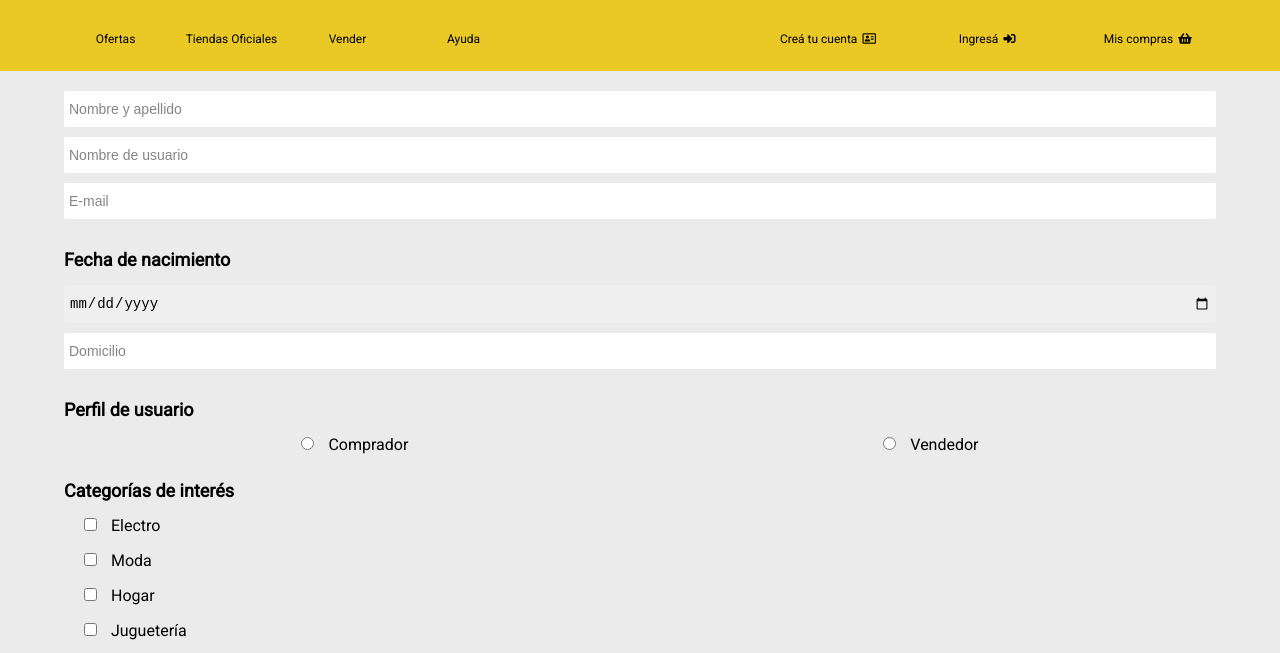
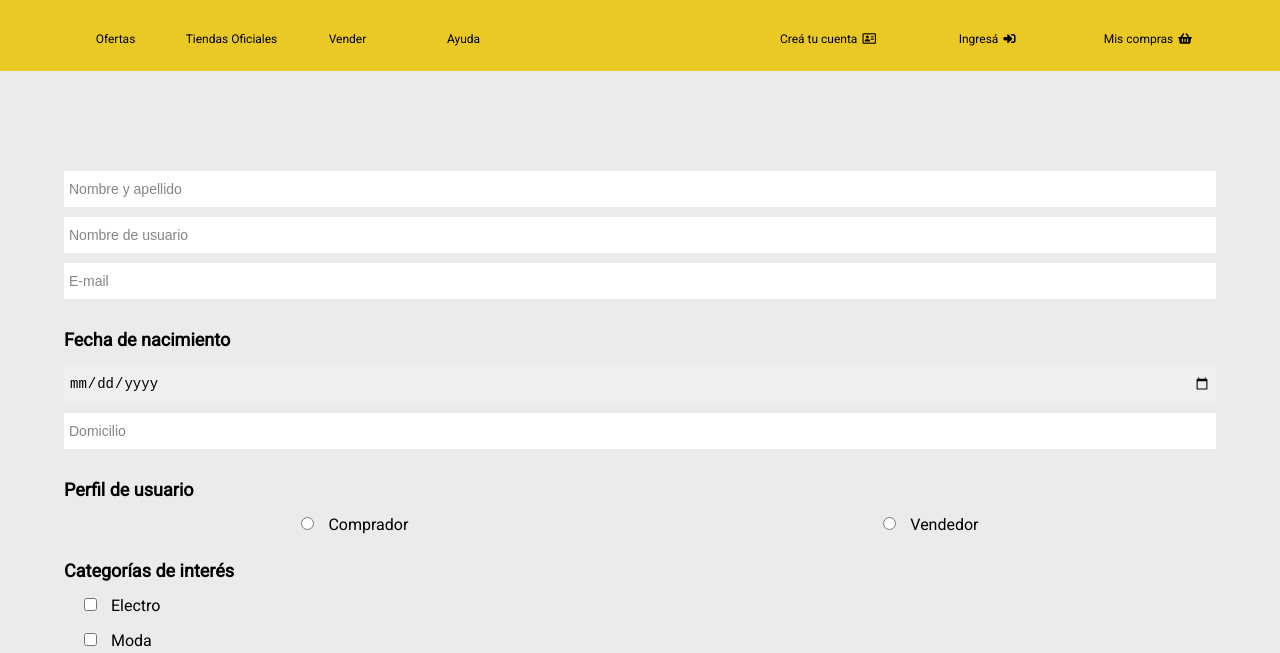
Before and after one commit to MicaPupparo/mercadoliebre, a website: page views/register.html in a window 1280 px wide. Shown: the part 139-792 px from the top of the page. Drawn offline with Linux system fonts and the light colour scheme; files whose address does not match are found by name.

Commit message:
fixed login & register

```diff
--- a/public/css/styles-login.css
+++ b/public/css/styles-login.css
@@ -1,7 +1,8 @@
 form{
     display: block;
-    width: 70%;
-    margin: 20px auto;
+    width: 90%;
+    margin: 100px auto;
+    max-width: 1200px;
 }
 
 .input{
--- a/public/css/styles-register.css
+++ b/public/css/styles-register.css
@@ -1,7 +1,8 @@
 .register{
     display: block;
     width: 90%;
-    margin: 20px auto;
+    margin: 100px auto;
+    max-width: 1200px;
 }
 
 .form-container{
```
